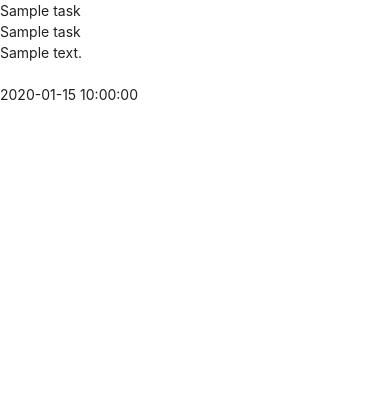
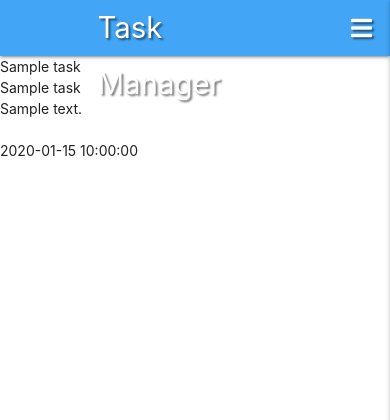
Before and after one commit to Mishalzeera/flask-project, a Flask app: page / in a window 390 px wide. Shown: the top 420 px of the page. Run offline with Flask 2, Linux system fonts and the light colour scheme; a database or web service that is not in the repository returns one stand-in record (values such as "Sample title"); some libraries are stand-ins or nearby versions.

Commit message:
Add nav sidebar for mobile

```diff
--- a/static/css/style.css
+++ b/static/css/style.css
@@ -0,0 +1,3 @@
+.text-shadow {
+    text-shadow: 2px 2px 2px rgba(0,0,0, 0.5);
+}
--- a/static/js/script.js
+++ b/static/js/script.js
@@ -0,0 +1,3 @@
+$(document).ready(function(){
+    $('.sidenav').sidenav({edge: "right"});
+  });
--- a/templates/base.html
+++ b/templates/base.html
@@ -13,6 +13,40 @@
 
 </head>
 <body>
+    <header>
+        <!-- top navbar -->
+        <nav class="nav-extended text-shadow blue lighten-1">
+            <div class="nav-wrapper">
+              <a href="{{ url_for('get_tasks') }}" class="brand-logo">Task Manager</a>
+              <a href="#" data-target="mobile-demo" class="sidenav-trigger right"><i class="fas fa-bars"></i></a>
+              <ul class="right hide-on-med-and-down">
+                <li><a href="{{ url_for('get_tasks') }}">Home</a></li>
+                <li><a href="#">Profile</a></li>
+                <li><a href="#">New Task</a></li>
+                <li><a href="#">Manage Categories</a></li>
+                <li><a href="#">Log Out</a></li>
+                <li><a href="#">Log In</a></li>
+                <li><a href="#">Register</a></li>
+
+              </ul>
+            </div>
+          </nav>
+
+
+          <!-- side navbar -->
+          <ul class="sidenav" id="mobile-demo">
+
+            <li><a href="{{ url_for('get_tasks') }}"></a></li>
+                <h4 class="center-align light-blue-text text-darken-4">Task Manager</h4>
+                    </li>
+                <li><a href="#">Profile</a></li>
+                <li><a href="#">New Task</a></li>
+                <li><a href="#">Manage Categories</a></li>
+                <li><a href="#">Log Out</a></li>
+                <li><a href="#">Log In</a></li>
+                <li><a href="#">Register</a></li>
+          </ul>
+    </header>
     {% block content %}
     {% endblock %}
     <script src="https://cdnjs.cloudflare.com/ajax/libs/jquery/3.6.0/jquery.min.js" integrity="sha512-894YE6QWD5I59HgZOGReFYm4dnWc1Qt5NtvYSaNcOP+u1T9qYdvdihz0PPSiiqn/+/3e7Jo4EaG7TubfWGUrMQ==" crossorigin="anonymous" referrerpolicy="no-referrer"></script>
```
